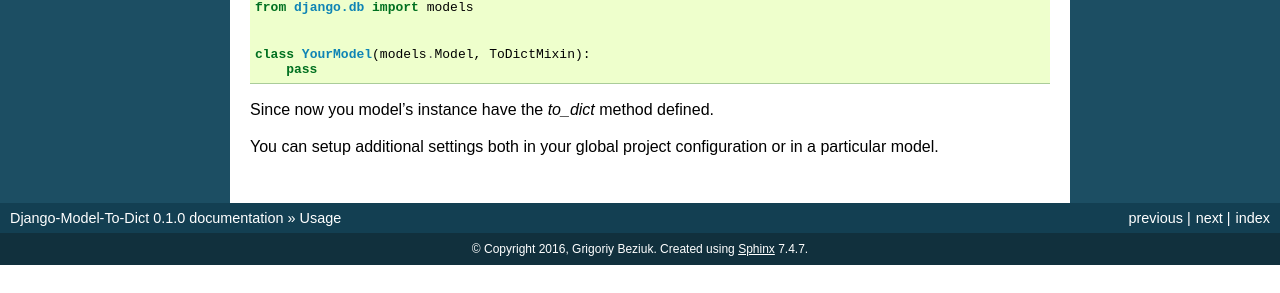
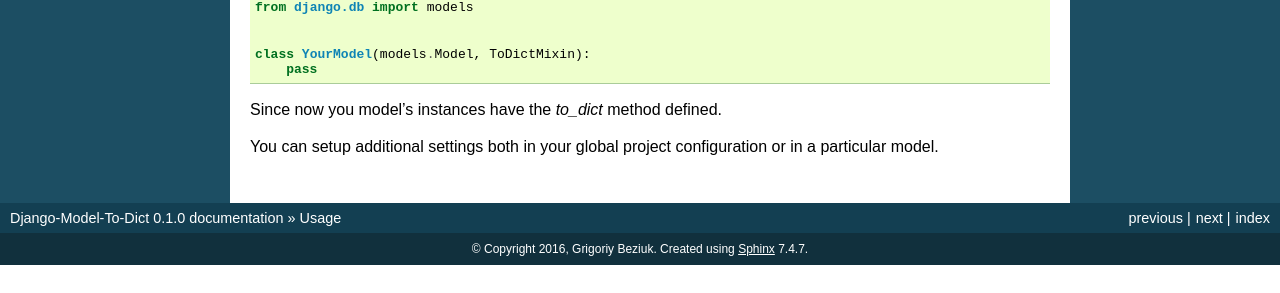
Before and after one commit to gbezyuk/django-model-to-dict, a Sphinx documentation site: the page built from docs/usage.rst, in a window 1280 px wide. Shown: the part 309-602 px from the top of the page. Built offline with Sphinx 7.4.7, drawn with Linux system fonts in a browser that asks for light colours.

Commit message:
typo fix

```diff
--- a/README.rst
+++ b/README.rst
@@ -52,7 +52,7 @@ Use `ToDictMixin` with your model:
     class YourModel(models.Model, ToDictMixin):
         pass
 
-Since now you model's instance have the `to_dict` method defined.
+Since now you model's instances have the `to_dict` method defined.
 
 You can setup additional settings both in your global project configuration or in a particular model.
 See docs for more details.
--- a/docs/usage.rst
+++ b/docs/usage.rst
@@ -24,6 +24,6 @@ Use `ToDictMixin` with your model:
     class YourModel(models.Model, ToDictMixin):
         pass
 
-Since now you model's instance have the `to_dict` method defined.
+Since now you model's instances have the `to_dict` method defined.
 
 You can setup additional settings both in your global project configuration or in a particular model.
```
